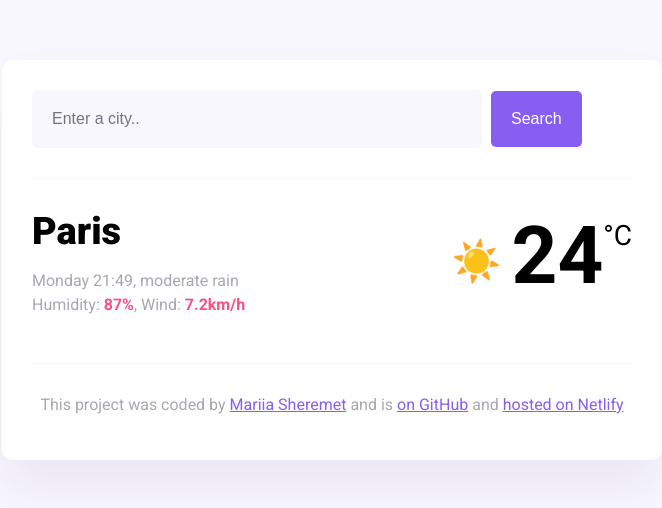
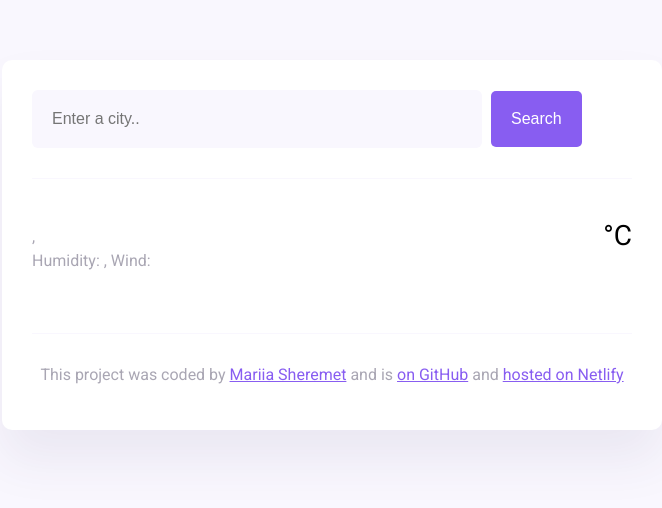
Before and after one commit to MariiaSheremet/my-project, a plain HTML site: page index.html in a window 1280 px wide. Shown: the whole page, without its empty margins (308-970 px from the left). Drawn offline with nearby package versions, Linux system fonts and the light colour scheme.

Commit message:
Add files via upload

```diff
--- a/index.html
+++ b/index.html
@@ -30,16 +30,20 @@
       <main>
         <div class="current-weather">
           <div>
-            <h1 class="current-city" id="current-city">Paris</h1>
+            <h1 class="current-city" id="current-city"></h1>
             <p class="current-details">
-              <span id="current-date"></span>, moderate rain <br />
-              Humidity: <strong>87%</strong>, Wind: <strong>7.2km/h</strong>
+              <span id="time"></span>, <span id="description"></span>
+              <br />
+              Humidity: <strong id="humidity"></strong>, Wind:
+              <strong id="wind-speed"></strong>
             </p>
           </div>
           <div class="current-temperature">
-            <span class="current-temperature-icon">☀️</span
-            ><span class="current-temperature-value" id="current-temperature"
-              >24</span
+            <span id="icon" class="current-temperature-icon"></span
+            ><span
+              class="current-temperature-value"
+              id="current-temperature"
+            ></span
             ><span class="current-temperature-unit">°C</span>
           </div>
         </div>
```
